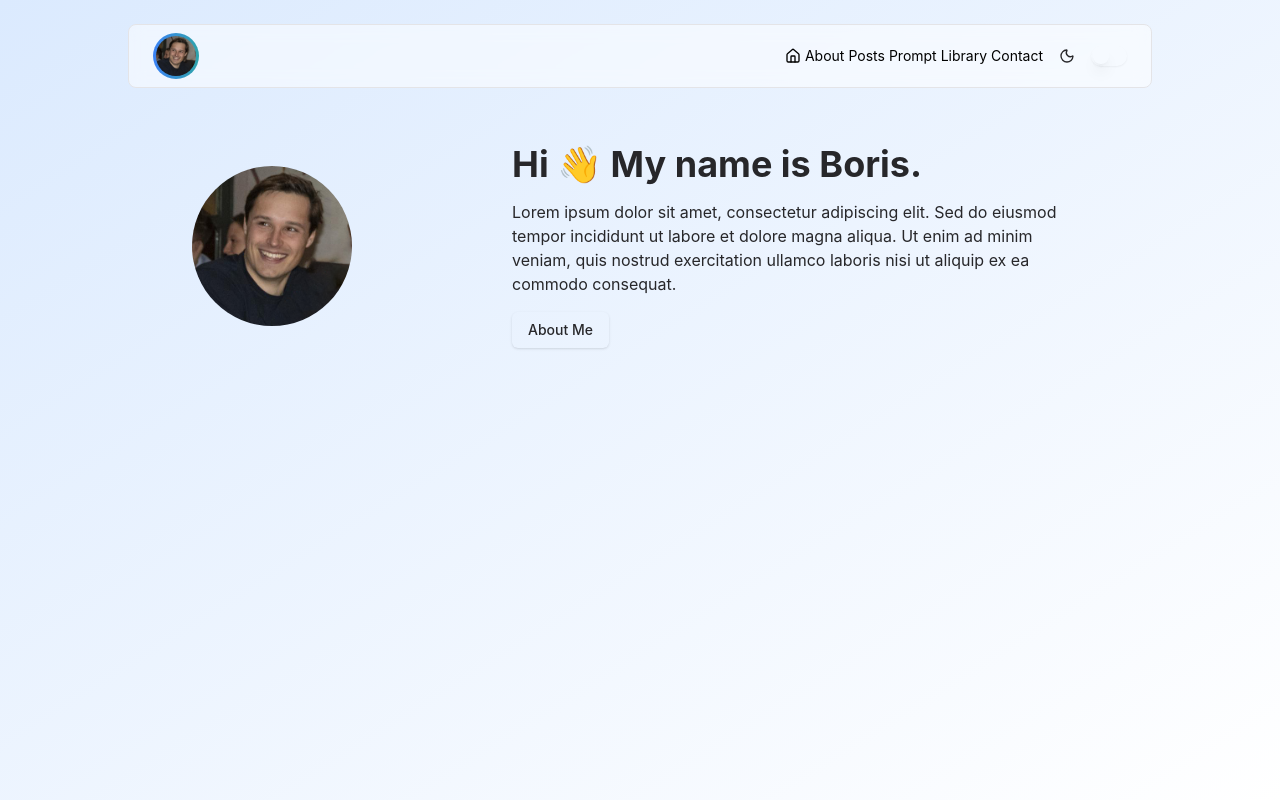
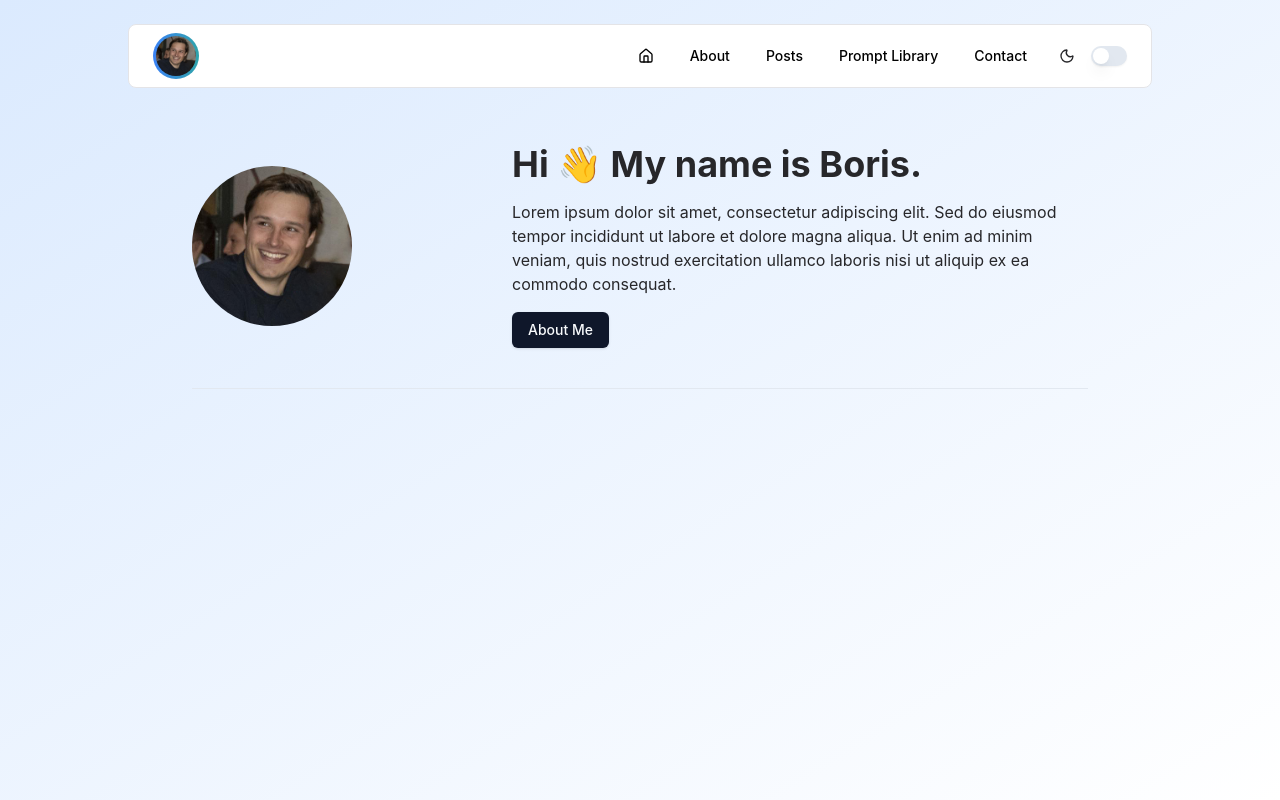
Before and after one commit to borisdejong/borisdejong, a Next.js app: page / in a window 1280 px wide. Built offline with nearby package versions, Linux system fonts and the light colour scheme.

Commit message:
Draft commit

```diff
--- a/src/app/globals.css
+++ b/src/app/globals.css
@@ -70,119 +70,3 @@ body {
 @layer utilities {
   @custom-variant dark (&:is(.dark *));
 }
-
-@theme inline {
-  --radius-sm: calc(var(--radius) - 4px);
-  --radius-md: calc(var(--radius) - 2px);
-  --radius-lg: var(--radius);
-  --radius-xl: calc(var(--radius) + 4px);
-  --color-background: var(--background);
-  --color-foreground: var(--foreground);
-  --color-card: var(--card);
-  --color-card-foreground: var(--card-foreground);
-  --color-popover: var(--popover);
-  --color-popover-foreground: var(--popover-foreground);
-  --color-primary: var(--primary);
-  --color-primary-foreground: var(--primary-foreground);
-  --color-secondary: var(--secondary);
-  --color-secondary-foreground: var(--secondary-foreground);
-  --color-muted: var(--muted);
-  --color-muted-foreground: var(--muted-foreground);
-  --color-accent: var(--accent);
-  --color-accent-foreground: var(--accent-foreground);
-  --color-destructive: var(--destructive);
-  --color-border: var(--border);
-  --color-input: var(--input);
-  --color-ring: var(--ring);
-  --color-chart-1: var(--chart-1);
-  --color-chart-2: var(--chart-2);
-  --color-chart-3: var(--chart-3);
-  --color-chart-4: var(--chart-4);
-  --color-chart-5: var(--chart-5);
-  --color-sidebar: var(--sidebar);
-  --color-sidebar-foreground: var(--sidebar-foreground);
-  --color-sidebar-primary: var(--sidebar-primary);
-  --color-sidebar-primary-foreground: var(--sidebar-primary-foreground);
-  --color-sidebar-accent: var(--sidebar-accent);
-  --color-sidebar-accent-foreground: var(--sidebar-accent-foreground);
-  --color-sidebar-border: var(--sidebar-border);
-  --color-sidebar-ring: var(--sidebar-ring);
-}
-
-:root {
-  --radius: 0.625rem;
-  --background: oklch(1 0 0);
-  --foreground: oklch(0.141 0.005 285.823);
-  --card: oklch(1 0 0);
-  --card-foreground: oklch(0.141 0.005 285.823);
-  --popover: oklch(1 0 0);
-  --popover-foreground: oklch(0.141 0.005 285.823);
-  --primary: oklch(0.21 0.006 285.885);
-  --primary-foreground: oklch(0.985 0 0);
-  --secondary: oklch(0.967 0.001 286.375);
-  --secondary-foreground: oklch(0.21 0.006 285.885);
-  --muted: oklch(0.967 0.001 286.375);
-  --muted-foreground: oklch(0.552 0.016 285.938);
-  --accent: oklch(0.967 0.001 286.375);
-  --accent-foreground: oklch(0.21 0.006 285.885);
-  --destructive: oklch(0.577 0.245 27.325);
-  --border: oklch(0.92 0.004 286.32);
-  --input: oklch(0.92 0.004 286.32);
-  --ring: oklch(0.705 0.015 286.067);
-  --chart-1: oklch(0.646 0.222 41.116);
-  --chart-2: oklch(0.6 0.118 184.704);
-  --chart-3: oklch(0.398 0.07 227.392);
-  --chart-4: oklch(0.828 0.189 84.429);
-  --chart-5: oklch(0.769 0.188 70.08);
-  --sidebar: oklch(0.985 0 0);
-  --sidebar-foreground: oklch(0.141 0.005 285.823);
-  --sidebar-primary: oklch(0.21 0.006 285.885);
-  --sidebar-primary-foreground: oklch(0.985 0 0);
-  --sidebar-accent: oklch(0.967 0.001 286.375);
-  --sidebar-accent-foreground: oklch(0.21 0.006 285.885);
-  --sidebar-border: oklch(0.92 0.004 286.32);
-  --sidebar-ring: oklch(0.705 0.015 286.067);
-}
-
-.dark {
-  --background: oklch(0.141 0.005 285.823);
-  --foreground: oklch(0.985 0 0);
-  --card: oklch(0.21 0.006 285.885);
-  --card-foreground: oklch(0.985 0 0);
-  --popover: oklch(0.21 0.006 285.885);
-  --popover-foreground: oklch(0.985 0 0);
-  --primary: oklch(0.92 0.004 286.32);
-  --primary-foreground: oklch(0.21 0.006 285.885);
-  --secondary: oklch(0.274 0.006 286.033);
-  --secondary-foreground: oklch(0.985 0 0);
-  --muted: oklch(0.274 0.006 286.033);
-  --muted-foreground: oklch(0.705 0.015 286.067);
-  --accent: oklch(0.274 0.006 286.033);
-  --accent-foreground: oklch(0.985 0 0);
-  --destructive: oklch(0.704 0.191 22.216);
-  --border: oklch(1 0 0 / 10%);
-  --input: oklch(1 0 0 / 15%);
-  --ring: oklch(0.552 0.016 285.938);
-  --chart-1: oklch(0.488 0.243 264.376);
-  --chart-2: oklch(0.696 0.17 162.48);
-  --chart-3: oklch(0.769 0.188 70.08);
-  --chart-4: oklch(0.627 0.265 303.9);
-  --chart-5: oklch(0.645 0.246 16.439);
-  --sidebar: oklch(0.21 0.006 285.885);
-  --sidebar-foreground: oklch(0.985 0 0);
-  --sidebar-primary: oklch(0.488 0.243 264.376);
-  --sidebar-primary-foreground: oklch(0.985 0 0);
-  --sidebar-accent: oklch(0.274 0.006 286.033);
-  --sidebar-accent-foreground: oklch(0.985 0 0);
-  --sidebar-border: oklch(1 0 0 / 10%);
-  --sidebar-ring: oklch(0.552 0.016 285.938);
-}
-
-@layer base {
-  * {
-    @apply border-border outline-ring/50;
-  }
-  body {
-    @apply bg-background text-foreground;
-  }
-}
--- a/src/app/layout.tsx
+++ b/src/app/layout.tsx
@@ -1,4 +1,4 @@
-import '@/app/globals.css'; // This path uses your alias, which is correct
+import '@/app/globals.css';
 import NavBar from '@/components/NavBar';
 
 export const metadata = {
--- a/src/app/prompt-library/page.tsx
+++ b/src/app/prompt-library/page.tsx
@@ -1,6 +1,5 @@
 import {
   Card,
-  CardAction,
   CardContent,
   CardDescription,
   CardFooter,
@@ -17,7 +16,6 @@ export default function PromptLibrary() {
             <CardHeader>
                 <CardTitle>Card Title</CardTitle>
                 <CardDescription>Card Description</CardDescription>
-                <CardAction>Card Action</CardAction>
             </CardHeader>
             <CardContent>
                 <p>Card Content</p>
@@ -31,7 +29,6 @@ export default function PromptLibrary() {
             <CardHeader>
                 <CardTitle>Card Title</CardTitle>
                 <CardDescription>Card Description</CardDescription>
-                <CardAction>Card Action</CardAction>
             </CardHeader>
             <CardContent>
                 <p>Card Content</p>
@@ -45,7 +42,6 @@ export default function PromptLibrary() {
             <CardHeader>
                 <CardTitle>Card Title</CardTitle>
                 <CardDescription>Card Description</CardDescription>
-                <CardAction>Card Action</CardAction>
             </CardHeader>
             <CardContent>
                 <p>Card Content</p>
--- a/src/components/NavBar.tsx
+++ b/src/components/NavBar.tsx
@@ -9,9 +9,12 @@ import React, { useState, useEffect } from 'react';
 
 import {
   NavigationMenu,
+  NavigationMenuContent,
   NavigationMenuItem,
   NavigationMenuLink,
   NavigationMenuList,
+  NavigationMenuTrigger,
+  navigationMenuTriggerStyle,
 } from "@/components/ui/navigation-menu"
 
 export default function NavBar() {
@@ -26,7 +29,7 @@ if (typeof window !== 'undefined') {
 
   return (
     <nav className="sticky left-0 top-0 z-40 w-full sm:top-6">
-      <div className="mx-auto flex max-w-5xl items-center justify-between border-b border-zinc-200 dark:border-gray-700 bg-white dark:bg-black bg-opacity-50 p-4 py-2 text-sm backdrop-blur transition-colors duration-150 sm:rounded-lg sm:border lg:px-6">
+      <div className="mx-auto flex max-w-5xl items-center justify-between border-b border-zinc-200 dark:border-gray-700 bg-white dark:bg-black p-4 py-2 text-sm backdrop-blur transition-colors duration-150 sm:rounded-lg sm:border lg:px-6">
         <div className="text-lg font-bold">
             <Link className="group flex items-center justify-center rounded-full bg-white bg-gradient-to-r from-blue-500 via-green-500 to-purple-600 bg-[length:400%_400%] transition hover:scale-105 hover:animate-border focus:outline-none focus:ring-0 " href="/">
               <div className="rounded-full p-[3px] transition-transform group-hover:scale-105">
@@ -47,7 +50,7 @@ if (typeof window !== 'undefined') {
                 const IconComponent = link.icon;
                     return (
                         <NavigationMenuItem key={link.id}>
-                            <NavigationMenuLink asChild>
+                            <NavigationMenuLink asChild className={navigationMenuTriggerStyle()}>
                                 <Link className="
                                 text-black hover:text-gray-800
                                 dark:text-white dark:hover:text-white-800
```
